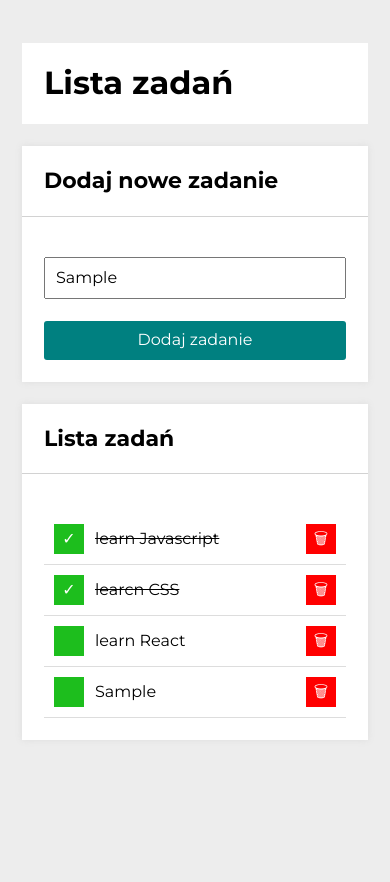
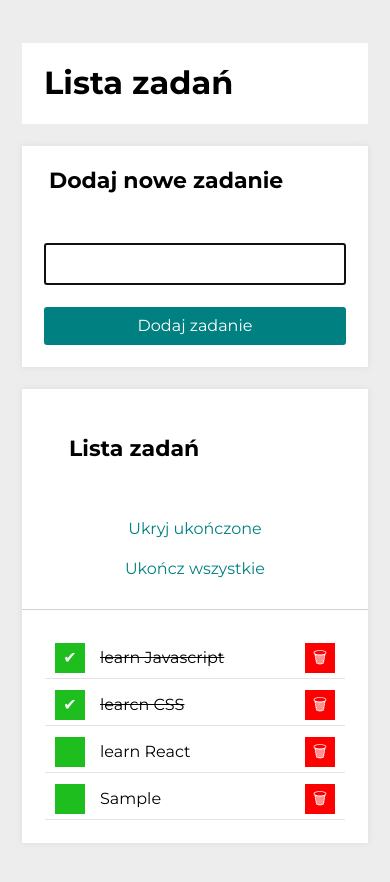
Before and after one commit to GiorgiB04/to-do-list-js, a plain HTML site: page index.html in a window 390 px wide. Both pictures are taken after typing "Sample" into the empty fields and a click on the button "Dodaj zadanie". Before the commit the page ends 844 px from the top, so only its background shows below. Drawn offline with Linux system fonts and the light colour scheme.

Commit message:
done immutability

```diff
--- /dev/null
+++ b/css/buttons.css
@@ -0,0 +1,60 @@
+.buttons {
+    display: flex;
+    flex-wrap: wrap;
+}
+
+.buttons__button {
+    background: transparent;
+    color: teal;
+    border: none;
+    margin: 0 0 0 20px;
+    transition: color 0.3s;
+}
+
+.buttons__button:hover {
+    cursor: pointer;
+    color: rgb(4, 181, 181);
+}
+
+.buttons__button:disabled {
+    color: #ccc;
+}
+
+.task__button {
+    background-color: #1dbe1d;
+    color: white;
+    width: 30px;
+    height: 30px;
+    border: none;
+    cursor: pointer;
+}
+
+.task__button:hover {
+    background: #2de62d;
+    transition: 0.3s;
+}
+
+.toggle__button--cheked {
+    background: #1dbe1d;
+}
+
+.remove__button {
+    background-color: red;
+    color: white;
+    border: none;
+    cursor: pointer;
+    width: 30px;
+    height: 30px;
+    transition: 0.3s;
+}
+
+.remove__button:hover {
+    background-color: rgba(246, 7, 7, 0.516);
+}
+
+@media (max-width: 767px) {
+    .buttons__button {
+    flex-basis: 100%;
+    margin: 10px;
+    }
+}
--- /dev/null
+++ b/css/form.css
@@ -0,0 +1,32 @@
+.form {
+    display: grid;
+    grid-template-columns: 1fr auto;
+    grid-gap: 22px;
+}
+
+@media (max-width: 767px) {
+.form {
+    grid-template-columns: 1fr;
+    }
+}
+
+.form__input {
+    padding: 10px;
+    font-size: 16px;
+}
+
+.form__button{
+    border: none;
+    font-size: 16px;
+    background: teal;
+    border-radius: 3px;
+    color: white;
+    cursor: pointer;
+    padding: 10px;
+    transition: 0.3s;
+}
+
+.form__button:hover {
+    background: rgb(17, 168, 168);
+    transform: scale(1.1);
+}
--- /dev/null
+++ b/css/section.css
@@ -0,0 +1,37 @@
+.section {
+    background: white;
+    margin: 22px 0;
+    box-shadow: 0 0 7px #ddd;
+}
+
+.section__header {
+    border-bottom: 1px solid white;
+    display: grid;
+    grid-template-columns: auto auto;
+    grid-gap: 20px;
+    justify-content: space-between;
+    border-bottom: 1px solid #d2d2d2;
+    padding: 20px;
+    align-items: center;
+}
+
+.title{
+    background: white;
+    padding: 22px;
+}
+
+@media (max-width: 767px) {
+    .section__header {
+    grid-template-columns: 1fr;
+    }
+}
+
+.section__title {
+    font-size: 22px;
+    padding: 22px;
+    margin: 5px;
+}
+
+.section__body {
+    padding: 22px;
+}
--- a/css/style.css
+++ b/css/style.css
@@ -8,104 +8,3 @@
     margin: 0 auto;
     padding: 22px;
 }
-
-.title{
-    background: white;
-    padding: 22px;
-}
-
-.section {
-    background: white;
-    margin: 22px 0;
-    box-shadow: 0 0 7px #ddd;
-}
-
-.section__title {
-    font-size: 22px;
-    padding: 22px;
-    border-bottom: 1px solid #d2d2d2;
-}
-
-.section__body {
-    padding: 22px;
-}
-
-.form {
-    display: grid;
-    grid-template-columns: 1fr auto;
-    grid-gap: 22px;
-}
-
-@media (max-width: 767px) {
-.form {
-    grid-template-columns: 1fr;
-    }
-}
-
-.form__input {
-    padding: 10px;
-    font-size: 16px;
-}
-
-.form__button{
-    border: none;
-    font-size: 16px;
-    background: teal;
-    border-radius: 3px;
-    color: white;
-    cursor: pointer;
-    padding: 10px;
-}
-
-.form__button:hover {
-    background: rgb(17, 168, 168);
-}
-
-.tasks {
-    list-style: none;
-    padding: 0;
-    margin: 0;
-}
-
-.tasks__item {
-    display: grid;
-    grid-template-columns: auto 1fr auto;
-    grid-gap: 11px;
-    align-items: center;
-    padding: 10px;
-    border-bottom: 1px solid #ddd;
-}
-
-.tasks__item--checked {
- text-decoration: line-through;
-}
-
-.task__button {
-    background-color: #1dbe1d;
-    color: white;
-    width: 30px;
-    height: 30px;
-    border: none;
-    cursor: pointer;
-}
-
-.task__button:hover {
-    background: #2de62d;
-}
-
-.toggle__button--cheked {
-    background: #1dbe1d;
-}
-
-.remove__button {
-    background-color: red;
-    color: white;
-    border: none;
-    cursor: pointer;
-    min-width: 30px;
-    min-height: 30px
-}
-
-.remove__button:hover {
-    background-color: rgba(246, 7, 7, 0.516);
-}
--- /dev/null
+++ b/css/task.css
@@ -0,0 +1,41 @@
+.task__item {
+    display: grid;
+    grid-template-columns: auto 1fr auto;
+    grid-gap: 15px;
+    align-items: center;
+    justify-content: start;
+    border-bottom: solid 1px hsl(0, 1%, 89%);
+    margin: 1px;
+    padding: 10px 10px 5px;
+}
+
+.task__decoration {
+    text-decoration: line-through;
+}
+
+.task__hidden {
+    display: none;
+}
+
+.tasks {
+    list-style: none;
+    padding: 0;
+    margin: 0;
+}
+
+.tasks__item {
+    display: grid;
+    grid-template-columns: auto 1fr auto;
+    grid-gap: 11px;
+    align-items: center;
+    padding: 10px;
+    border-bottom: 1px solid #ddd;
+}
+
+.tasks__item--checked {
+    text-decoration: line-through;
+   }
+
+.tasks__item--hidden {
+    display: none;
+}
--- a/index.html
+++ b/index.html
@@ -6,6 +6,10 @@
     <title>To do list - js</title>
     <link rel="stylesheet" href="css/normalize.css">
     <link rel="stylesheet" href="css/style.css">
+    <link href="css/form.css" rel="stylesheet">
+    <link href="css/task.css" rel="stylesheet">
+    <link href="css/buttons.css" rel="stylesheet">
+    <link href="css/section.css" rel="stylesheet">
     <link rel="preconnect" href="https://fonts.googleapis.com">
     <link rel="preconnect" href="https://fonts.gstatic.com" crossorigin>
     <link rel="preconnect" href="https://fonts.googleapis.com">
@@ -33,7 +37,10 @@
             </div>
         </section>
         <section class="section">
-            <h2 class="section__title">Lista zadań</h2>
+            <header class="section__header">
+                <h2 class="section__title">Lista zadań</h2>
+                <div class="buttons js-buttons"></div>
+            </header>
             <div class="section__body">
                 <ul class="tasks js-tasks"></ul>
             </div>
--- a/js/script.js
+++ b/js/script.js
@@ -1,6 +1,5 @@
 {
-
-    const tasks = [
+	let tasks = [
 		{
 				content: "learn Javascript",
 				done: true,
@@ -16,82 +15,158 @@
 
 ];
 
-    const addNewTask = (newTaskContent) => {
-        tasks.push({
-            content: newTaskContent,
-        });
+	let hideDoneTasks = false;
+
+	const addNewTasks = (newTaskContent) => {
+			tasks = [
+					...tasks,
+					{ content: newTaskContent },
+			];
+			render();
+	}
+
+	const removeTask = (index) => {
+			tasks = [
+					...tasks.slice(0, index),
+					...tasks.slice(index + 1),
+			]
+			render();
+	}
+
+	const toggleTaskDone = (taskIndex) => {
+			tasks = [
+					...tasks.slice(0, taskIndex),
+					{
+							...tasks[taskIndex], done: !tasks[taskIndex].done,
+					},
+					...tasks.slice(taskIndex + 1),
+			]
 			render();
 	};
 
-    const removeTask = (index) => {
-        tasks.splice(index, 1);
+	const markAllDone = () => {
+			tasks = tasks.map((task) => ({
+					...task,
+					done: true,
+			}));
+
 			render();
 	};
 
-    const toggleTaskDone = (index) => {
-        tasks[index].done = !tasks[index].done;
+	const toggleHideDoneTasks = () => {
+			hideDoneTasks = !hideDoneTasks;
+
 			render();
 	};
 
-    const render = () => {
-        htmlString = "";
-
-        for (const task of tasks) {
-            htmlString += `
-                <li class="tasks__item">
-                    <button class="task__button js-done ${task.done ? "task__button--cheked" : ""} ">
-                    ${task.done ? "✓" : " "}
-                    </button>
-
-                    <span class="tasks__content ${task.done ? "tasks__item--checked" : ""}">
-                    ${task.content}
-                    </span>
-                    <button class="remove__button js-remove">🗑</button>
-                </li>
-            `;
-        }
-
-        document.querySelector(".js-tasks").innerHTML = htmlString;
+	const bindRemoveEvents = () => {
 
 			const removeButtons = document.querySelectorAll(".js-remove");
 
-        removeButtons.forEach((removeButton, index) => {
+			removeButtons.forEach((removeButton, taskIndex) => {
 					removeButton.addEventListener("click", () => {
-                removeTask(index);
-            } );
+							removeTask(taskIndex);
 					});
+			});
+	};
 
+	const bindToggleDoneEvents = () => {
 
 			const toggleDoneButtons = document.querySelectorAll(".js-done");
 
-        toggleDoneButtons.forEach((toggleDoneButton, index) => {
+			toggleDoneButtons.forEach((toggleDoneButton, taskIndex) => {
 					toggleDoneButton.addEventListener("click", () => {
-                toggleTaskDone(index);
-            } );
+							toggleTaskDone(taskIndex);
+					});
 			});
 
 	};
 
-    const onFormSubmit = (event)  => {
-        event.preventDefault();
+	const renderTasks = () => {
+			let htmlString = "";
 
-        const newTaskContent = document.querySelector(".js-newTask").value.trim();
+			for (const task of tasks) {
+					htmlString += `
+					<li
+							class="${hideDoneTasks && task.done ? "task__hidden" : "task__item" }">
+							<button class="task__button js-done">
+							${task.done ? "✔" : ""}
+							</button>
+							<span class="form__text ${task.done ? " task__decoration " : ""}">${task.content} </span>
+							<button class="js-remove remove__button">🗑</button>
+					</li>
+			`;
+			};
 
-        if (newTaskContent === "") {
+			document.querySelector(".js-tasks").innerHTML = htmlString;
+	};
+
+	const renderButtons = () => {
+			const buttonsElement = document.querySelector(".js-buttons");
+
+			if (!tasks.length) {
+					buttonsElement.innerHTML = "";
 					return;
 			}
 
-        addNewTask(newTaskContent);
+			buttonsElement.innerHTML = `
+					<button class="buttons__button js-toggleHideDoneTasks">
+							${hideDoneTasks ? "Pokaż" : "Ukryj"} ukończone
+					</button>
+					<button class="buttons__button js-markAllDone"
+					${tasks.every(({ done }) => done) ? "disabled" : ""}
+					>
+							Ukończ wszystkie
+					</button>
+			`;
 	};
+
+	const bindButtonsEvents = () => {
+			const markAllDoneButton = document.querySelector(".js-markAllDone");
+
+			if (markAllDoneButton) {
+					markAllDoneButton.addEventListener("click", markAllDone);
+			}
+
+			const toggleHideDoneButton = document.querySelector(".js-toggleHideDoneTasks");
+
+			if (toggleHideDoneButton) {
+					toggleHideDoneButton.addEventListener("click", toggleHideDoneTasks)
+			}
+	};
+
+	const render = () => {
+			renderTasks();
+			renderButtons();
+
+			bindRemoveEvents();
+			bindToggleDoneEvents();
+			bindButtonsEvents();
+	};
+
+	const onFormSubmit = (event) => {
+			event.preventDefault();
+
+			const newTaskElement = document.querySelector(".js-newTask");
+			const newTaskContent = newTaskElement.value.trim();
+
+			if (newTaskContent !== "") {
+					addNewTasks(newTaskContent);
+					newTaskElement.value = "";
+			}
+
+			newTaskElement.focus();
+	};
+
 
 	const init = () => {
 			render();
 
 			const form = document.querySelector(".js-form");
 
-        form.addEventListener("submit", onFormSubmit);
+			form.addEventListener("submit", onFormSubmit)
+
 	};
 
 	init();
-
 }
```
Lines whose indentation alone changed are shown as unchanged.
